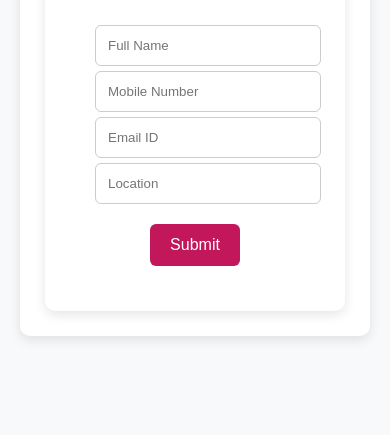
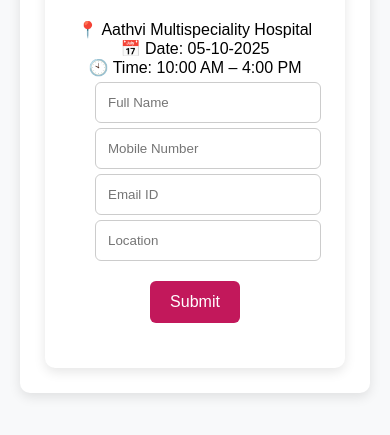
Before and after one commit to DGrowMarketingAgency/AathviHospitals, a plain HTML site: page index.html in a window 390 px wide. Shown: the part 187-622 px from the top of the page. Drawn offline with Linux system fonts and the light colour scheme.

Commit message:
Update index.html

```diff
--- a/index.html
+++ b/index.html
@@ -116,7 +116,7 @@
         gap: 5px; */
         display: none;
       }
-      .mobile-info {
+      .mobile-Info {
     display: block;
     text-align: center; /* optional alignment */
   }
```
